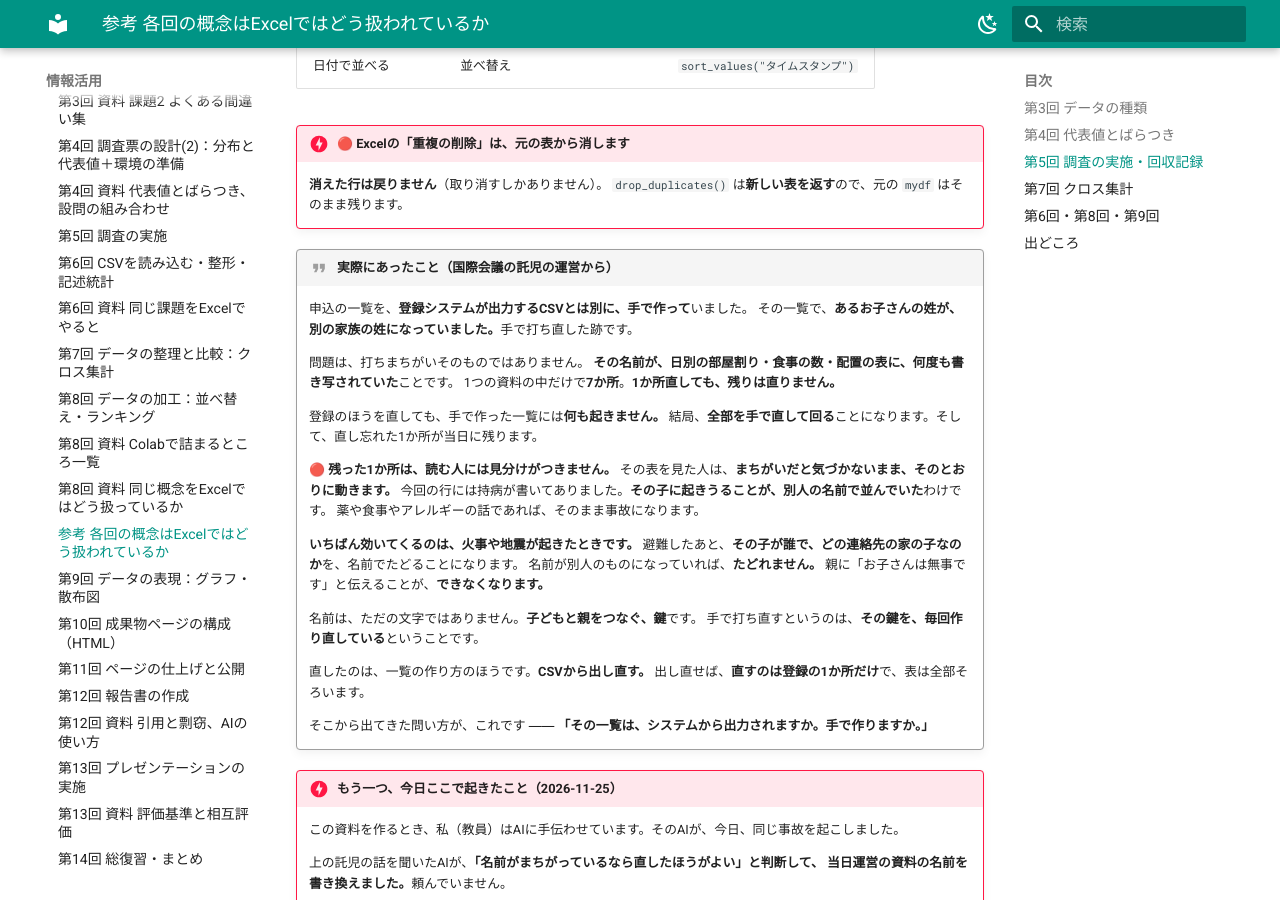
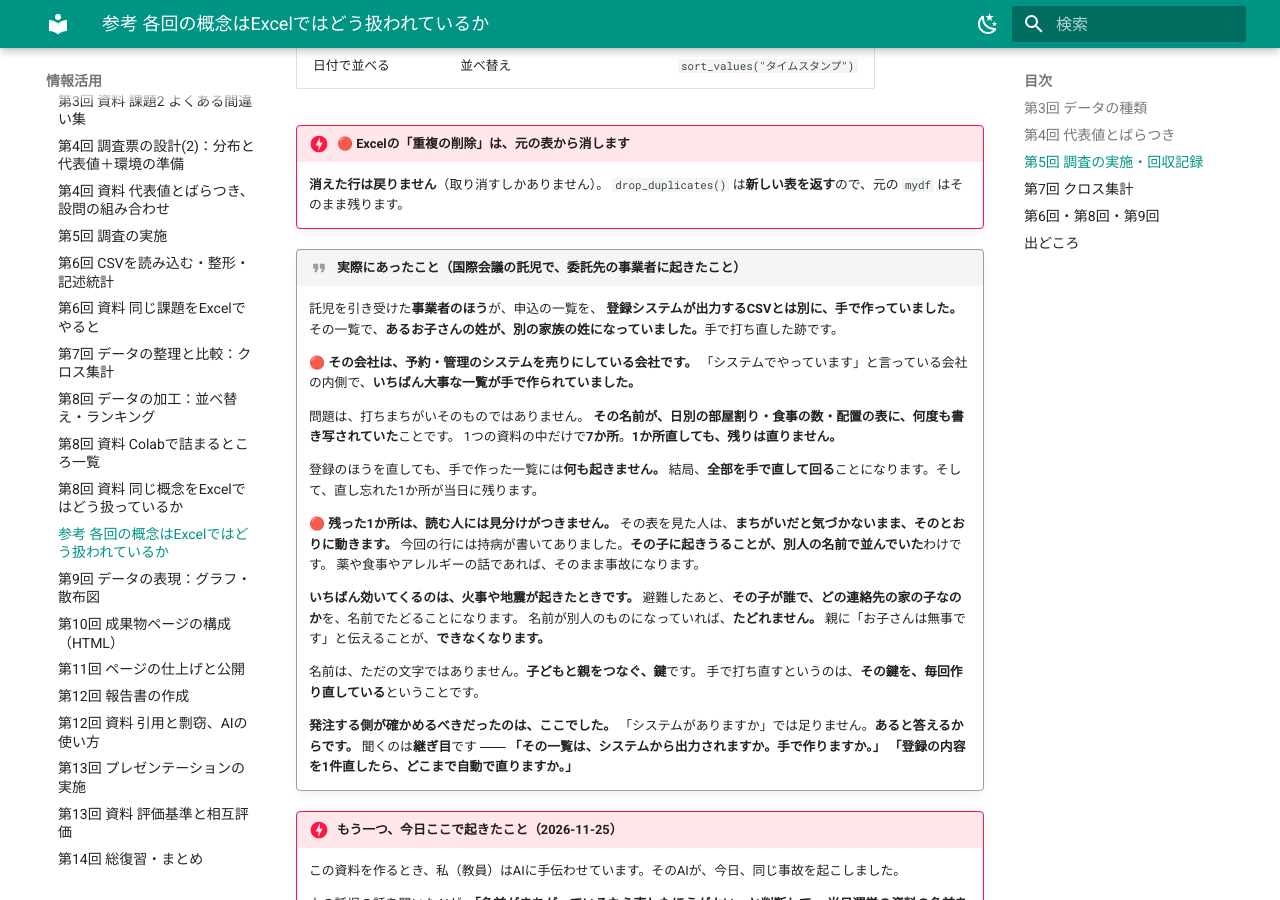
Before and after one commit to aonoa68/joho-katsuyo, an MkDocs documentation site: the page built from docs/excel-map.md, in a window 1280 px wide and 900 px high, scrolled down 1992 px. Built offline with MkDocs 1.6.1 and Material for MkDocs 9.7.7, drawn with Linux system fonts in a browser that asks for light colours; a script that is not in the unit is left out.

Commit message:
託児の例：手で一覧を作っていたのは委託先の事業者だと明記
旧版は主語がなく、教員自身が手で作っていたように読めた。
あわせて、その事業者が予約・管理のシステムを売りにしている会社だったこと、
発注側が聞くべきなのは「システムがあるか」ではなく継ぎ目（出力か手作りか、
1件直したらどこまで自動で直るか）であることを追記。先生の承認を得て公開。

Co-Authored-By: Claude Opus 5 <noreply@anthropic.com>
Claude-Session: https://claude.ai/code/session_01491iACNdyWdrViehZyTRv6

```diff
--- a/docs/excel-map.md
+++ b/docs/excel-map.md
@@ -69,9 +69,13 @@ pandasは `dtypes` を見れば「この列は文字だ」と分かります。
     **消えた行は戻りません**（取り消すしかありません）。
     `drop_duplicates()` は**新しい表を返す**ので、元の `mydf` はそのまま残ります。
 
-!!! quote "実際にあったこと（国際会議の託児の運営から）"
-    申込の一覧を、**登録システムが出力するCSVとは別に、手で作って**いました。
+!!! quote "実際にあったこと（国際会議の託児で、委託先の事業者に起きたこと）"
+    託児を引き受けた**事業者のほう**が、申込の一覧を、
+    **登録システムが出力するCSVとは別に、手で作っていました。**
     その一覧で、**あるお子さんの姓が、別の家族の姓になっていました。**手で打ち直した跡です。
+
+    🔴 **その会社は、予約・管理のシステムを売りにしている会社です。**
+    「システムでやっています」と言っている会社の内側で、**いちばん大事な一覧が手で作られていました。**
 
     問題は、打ちまちがいそのものではありません。
     **その名前が、日別の部屋割り・食事の数・配置の表に、何度も書き写されていた**ことです。
@@ -93,11 +97,11 @@ pandasは `dtypes` を見れば「この列は文字だ」と分かります。
     名前は、ただの文字ではありません。**子どもと親をつなぐ、鍵**です。
     手で打ち直すというのは、**その鍵を、毎回作り直している**ということです。
 
-    直したのは、一覧の作り方のほうです。**CSVから出し直す。**
-    出し直せば、**直すのは登録の1か所だけ**で、表は全部そろいます。
-
-    そこから出てきた問い方が、これです ――
+    **発注する側が確かめるべきだったのは、ここでした。**
+    「システムがありますか」では足りません。**あると答えるからです。**
+    聞くのは**継ぎ目**です ――
     **「その一覧は、システムから出力されますか。手で作りますか。」**
+    **「登録の内容を1件直したら、どこまで自動で直りますか。」**
 
 !!! danger "もう一つ、今日ここで起きたこと（2026-11-25）"
     この資料を作るとき、私（教員）はAIに手伝わせています。そのAIが、今日、同じ事故を起こしました。
```
